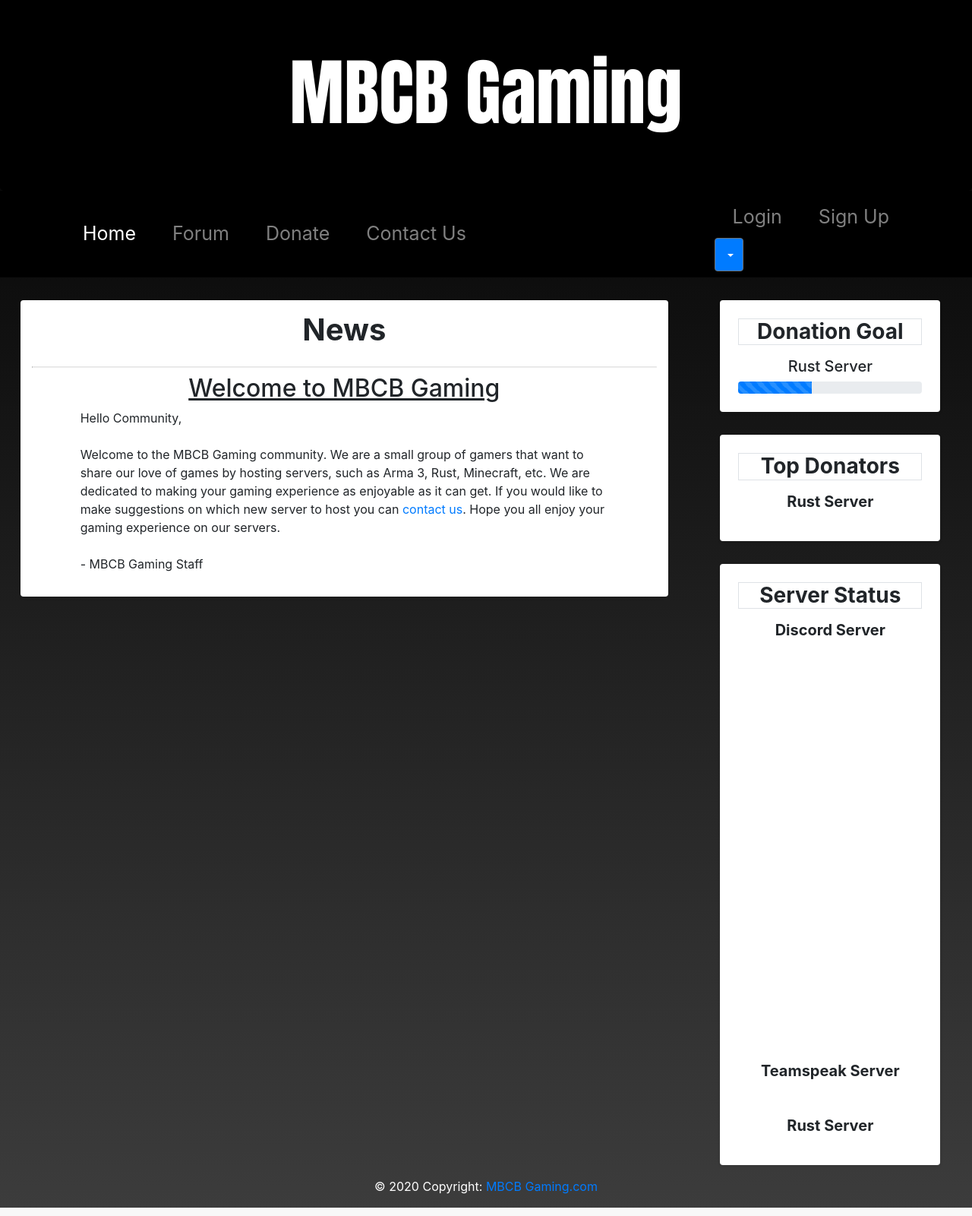
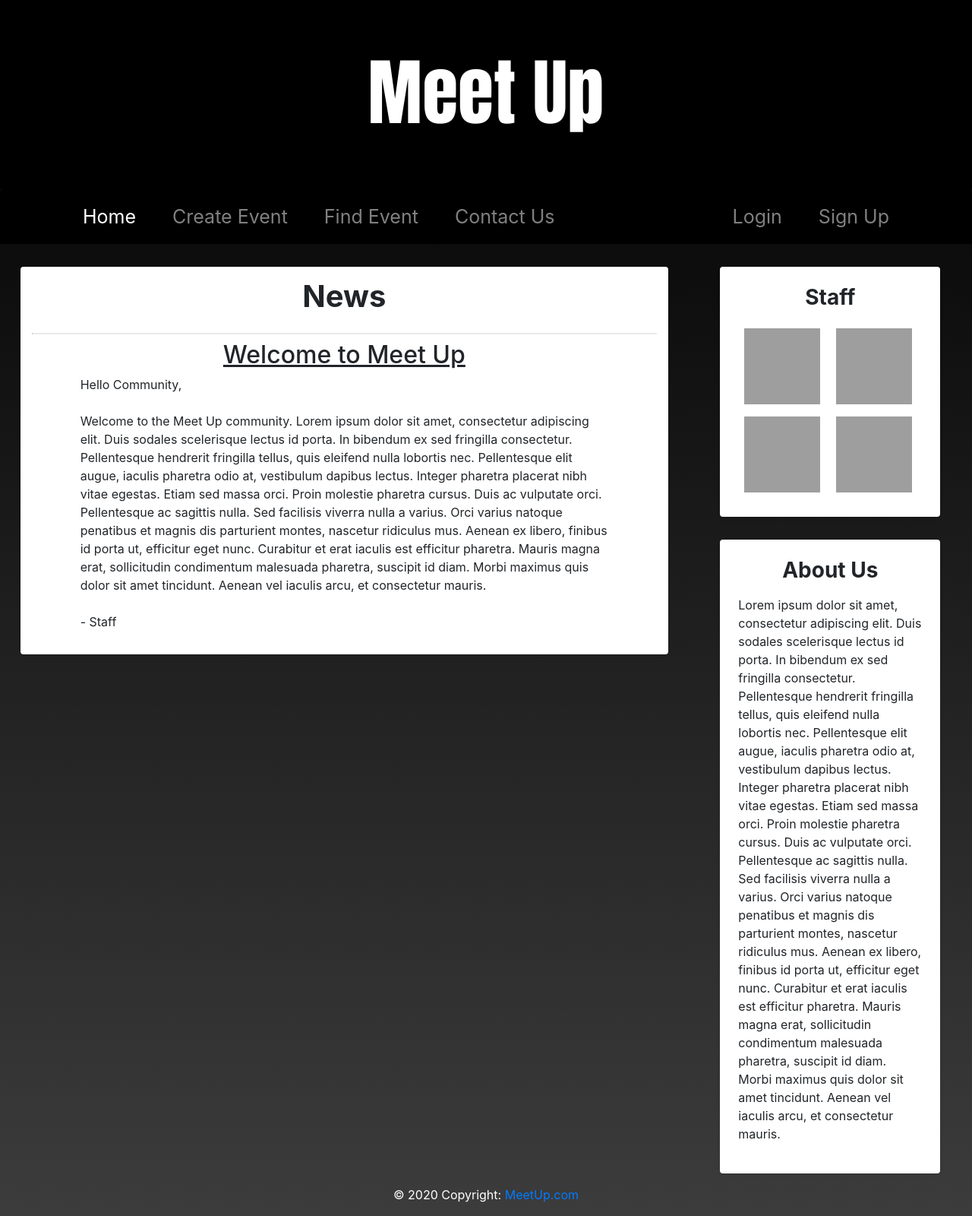
Before and after one commit to Ktmi/CEN5011-Project, a Django app: page / in a window 1280 px wide. Shown: the whole page at 76% size. Run offline with Django 3.2, Linux system fonts and the light colour scheme; some libraries are stand-ins or nearby versions; grey boxes are pictures that could not be loaded.

Commit message:
* Added pages with limited content (contact, create_event, find_event, home, navbar)

```diff
--- a/mysite/mysite/urls.py
+++ b/mysite/mysite/urls.py
@@ -16,9 +16,12 @@
 from django.contrib import admin
 from django.urls import path
 
-from pages.views import home_view
+from pages.views import home_view,create_event_view,find_event_view,contact_view
 
 urlpatterns = [
     path('', home_view, name='home'),
+    path('create_event/', create_event_view, name='create_event'),
+    path('find_event/', find_event_view, name='find_event'),
+    path('contact/', contact_view, name='contact'),
     path('admin/', admin.site.urls),
 ]
--- a/mysite/pages/views.py
+++ b/mysite/pages/views.py
@@ -3,4 +3,25 @@
 
 # Create your views here.
 def home_view(request, *args, **kwargs):
-    return render(request, "index.html", {})
+    home_context = {
+        "nav": "home"
+    }
+    return render(request, "home.html", home_context)
+
+def find_event_view(request, *args, **kwargs):
+    find_event_context = {
+        "nav" : "find_event"
+    }
+    return render(request, "find_event.html", find_event_context)
+
+def create_event_view(request, *args, **kwargs):
+    create_event_context = {
+        "nav" : "create_event"
+    }
+    return render(request, "create_event.html", create_event_context)
+
+def contact_view(request, *args, **kwargs):
+    contact_context = {
+        "nav" : "contact"
+    }
+    return render(request, "contact.html", contact_context)
--- /dev/null
+++ b/mysite/templates/home.html
@@ -0,0 +1,76 @@
+{% extends "index.html" %}
+{% block title %}
+<title>Home</title>
+{% endblock %}
+
+{% block main_content %}
+
+ <div class="row mx-auto">
+        <div class="col-sm-8 shadow-sm mb-4 mx-auto bg-white rounded h-100" style="padding: 15px; margin-top: 30px;">
+            <h1 class="text-center font-weight-bold mb-4">News</h1>
+            <div class="">
+                <hr class="mt10 mb10"/>
+                <div>
+                    <h2 class="text-center" style="text"><u>Welcome to Meet Up</u></h2>
+                    <p class="mx-3 px-5">Hello Community,<br><br>
+                    Welcome to the Meet Up community. Lorem ipsum dolor sit amet, consectetur adipiscing elit.
+                        Duis sodales scelerisque lectus id porta. In bibendum ex sed fringilla consectetur.
+                        Pellentesque hendrerit fringilla tellus, quis eleifend nulla lobortis nec.
+                        Pellentesque elit augue, iaculis pharetra odio at, vestibulum dapibus lectus.
+                        Integer pharetra placerat nibh vitae egestas. Etiam sed massa orci. Proin molestie pharetra
+                        cursus. Duis ac vulputate orci. Pellentesque ac sagittis nulla. Sed facilisis viverra nulla a
+                        varius. Orci varius natoque penatibus et magnis dis parturient montes, nascetur ridiculus mus.
+                        Aenean ex libero, finibus id porta ut, efficitur eget nunc. Curabitur et erat iaculis est
+                        efficitur pharetra. Mauris magna erat, sollicitudin condimentum malesuada pharetra, suscipit
+                        id diam. Morbi maximus quis dolor sit amet tincidunt. Aenean vel iaculis arcu, et consectetur
+                        mauris.
+                    <br><br>- Staff</p>
+
+                </div>
+
+            </div>
+
+        </div>
+
+        <!-- Right Column-->
+        <div class="col-sm-3 mx-auto">
+            <div>
+
+                <!-- Staff -->
+                <div class="col shadow-sm p-4 mb-4 bg-white rounded mb-auto" style="padding: 15px; margin-top: 30px;">
+                    <h3 class="mb-3 text-center font-weight-bold">Staff</h3>
+                    <img src="https://cdn.onlinewebfonts.com/svg/img_24787.png" class="m-2" width="100" height="100" alt="Test 1">
+                    <img src="https://cdn.onlinewebfonts.com/svg/img_24787.png" class="m-2" width="100" height="100" alt="Test 2">
+                    <img src="https://cdn.onlinewebfonts.com/svg/img_24787.png" class="m-2" width="100" height="100" alt="Test 3">
+                    <img src="https://cdn.onlinewebfonts.com/svg/img_24787.png" class="m-2" width="100" height="100" alt="Test 4">
+
+
+                    </div>
+                </div>
+                <!-- /Staff -->
+
+                <!-- About Us -->
+                <div class="col shadow-sm p-4 mb-4 bg-white rounded mb-auto" style="padding: 15px; margin-top: 30px;">
+                    <h3 class="mb-3 text-center font-weight-bold">About Us</h3>
+                    <p>Lorem ipsum dolor sit amet, consectetur adipiscing elit.
+                        Duis sodales scelerisque lectus id porta. In bibendum ex sed fringilla consectetur.
+                        Pellentesque hendrerit fringilla tellus, quis eleifend nulla lobortis nec.
+                        Pellentesque elit augue, iaculis pharetra odio at, vestibulum dapibus lectus.
+                        Integer pharetra placerat nibh vitae egestas. Etiam sed massa orci. Proin molestie pharetra
+                        cursus. Duis ac vulputate orci. Pellentesque ac sagittis nulla. Sed facilisis viverra nulla a
+                        varius. Orci varius natoque penatibus et magnis dis parturient montes, nascetur ridiculus mus.
+                        Aenean ex libero, finibus id porta ut, efficitur eget nunc. Curabitur et erat iaculis est
+                        efficitur pharetra. Mauris magna erat, sollicitudin condimentum malesuada pharetra, suscipit
+                        id diam. Morbi maximus quis dolor sit amet tincidunt. Aenean vel iaculis arcu, et consectetur
+                        mauris.</p>
+                    <div class="justify-center">
+                        <ul class="justify-center">
+
+                        </ul>
+                    </div>
+                </div>
+        <!-- /Right Column-->
+    </div>
+
+
+{% endblock %}
--- a/mysite/templates/index.html
+++ b/mysite/templates/index.html
@@ -2,13 +2,13 @@
 <!doctype html>
 <html lang="en">
 <head>
-    <title>Home</title>
-     <!-- Required meta tags -->
+    {% block title %}{% endblock %}
+
+    <!-- Bootstrap CSS -->
     <meta charset="utf-8">
     <meta name="viewport" content="width=device-width, initial-scale=1, shrink-to-fit=no">
-
-    <!-- Bootstrap CSS -->
-    <link rel="stylesheet" type="text/css" href="{% static 'css/bootstrap.css' %}">
+    <link rel="stylesheet" href="https://stackpath.bootstrapcdn.com/bootstrap/4.5.0/css/bootstrap.min.css" integrity="sha384-9aIt2nRpC12Uk9gS9baDl411NQApFmC26EwAOH8WgZl5MYYxFfc+NcPb1dKGj7Sk" crossorigin="anonymous">
+    <!-- <link href="{% static 'css/bootstrap.css' %}" rel="stylesheet" type="text/css">-->
     <!--<link rel="stylesheet" href="stylesheet.css"> -->
     <style>
 
@@ -42,146 +42,23 @@
 <body class="bg">
 <!-- Header -->
 <div class="jumbotron text-center mb-0 bg-black impact">
-    <h1 class="display-1 text-white" style="font-family:"Impact"">MBCB Gaming</h1>
+    <h1 class="display-1 text-white" style="font-family:"Impact"">Meet Up</h1>
 </div style="font-size: 25px">
 <!-- /Header -->
 
-<!-- Navbar -->
-<nav class="navbar navbar-expand-md navbar-fixed-top navbar-dark bg-black main-nav" style="font-size: 25px">
-    <div class="container my-auto" style="margin-top:30px">
-        <ul class="nav navbar-nav ">
-            <li class="nav-item mx-3">
-                <a class="nav-link active" href="index.php">Home</a>
-            </li>
-            <li class="nav-item mx-3">
-                <a class="nav-link" href="forum.php">Forum</a>
-            </li>
-            <li class="nav-item mx-3">
-                <a class="nav-link" href="donate.html">Donate</a>
-            </li>
-            <li class="nav-item mx-3">
-                <a class="nav-link" href="contact.html">Contact Us</a>
-            </li>
-        </ul>
-
-        <!-- Login and Signup VS Member -->
-        <div class="float-right">
-                <div>
-                    <ul class="nav navbar-nav">
-                        <li class="nav-item mx-3">
-                            <a class="nav-link" href="login.php">Login</a>
-                        </li>
-                        <li class="nav-item mx-3">
-                            <a class="nav-link" href="register.php">Sign Up</a>
-                        </li>
-                    </ul>
-                </div>
-
-
-            <div class="">
-                <div class="dropdown">
-                  <button type="button" class="btn btn-secondary dropdown-toggle bg-primary" data-toggle="dropdown">
-                    <a style="color:white;font-size: 20px;"></a>
-                  </button>
-                  <div class="dropdown-menu">
-                    <a class="dropdown-item text-danger" href="log_out.php">Logout</a>
-                    <a class="dropdown-item" href="resetpassword.php">Reset Password</a>
-                    <a class="dropdown-item" href="#">Profile</a>
-                  </div>
-                </div>
-            </div>
-        </div>
-        <!-- /Login and Signup VS Member -->
-
-    </div>
-</nav>
-<!-- /Navbar -->
+{% include "navbar.html" %}
 
 <div>
     <!-- Main content -->
-    <div class="row mx-auto">
-        <div class="col-sm-8 shadow-sm mb-4 mx-auto bg-white rounded h-100" style="padding: 15px; margin-top: 30px;">
-            <h1 class="text-center font-weight-bold mb-4">News</h1>
-            <div class="">
-                <hr class="mt10 mb10"/>
-                <div>
-                    <h2 class="text-center" style="text"><u>Welcome to MBCB Gaming</u></h2>
-                    <p class="mx-3 px-5">Hello Community,<br><br>
-                    Welcome to the MBCB Gaming community.  We are a small group of gamers that want to share our love of games by hosting servers, such as Arma 3, Rust, Minecraft, etc.  We are dedicated to making your gaming experience as enjoyable as it can get.  If you would like to make suggestions on which new server to host you can <a href="contact_us.php">contact us</a>.  Hope you all enjoy your gaming experience on our servers.
-                    <br><br>- MBCB Gaming Staff</p>
+    {% block main_content %}
 
-                </div>
-
-            </div>
-
-        </div>
-
-        <!-- Right Column-->
-        <div class="col-sm-3 mx-auto">
-            <div>
-
-                <!-- Server Donation Goals -->
-                <div class="col shadow-sm p-4 mb-4 bg-white rounded mb-auto" style="padding: 15px; margin-top: 30px;">
-                    <h3 class="border mb-3 text-center font-weight-bold">Donation Goal</h3>
-                    <h5 style="text-align: center">Rust Server</h5>
-                    <div class="progress">
-                        <div class="progress-bar progress-bar-striped progress-bar-animated" style="width:40%"><?php include('donation_')?></div>
-                    </div>
-                </div>
-                <!-- /Server Donation Goals -->
-
-                <!-- Top Donators -->
-                <div class="col shadow-sm p-4 mb-4 bg-white rounded mb-auto" style="padding: 15px; margin-top: 30px;">
-                    <h3 class="border mb-3 text-center font-weight-bold">Top Donators</h3>
-                    <h5 class="text-center font-weight-bold">Rust Server</h5>
-                    <div class="justify-center">
-                        <ul class="justify-center">
-
-                        </ul>
-                    </div>
-                </div>
-                <!-- /Top Donators -->
-
-                <!-- Server Status -->
-                <div class="col shadow-sm p-4 mb-4 bg-white rounded mb-auto" style="padding: 15px; margin-top: 30px;">
-                    <h3 class="border mb-3 text-center font-weight-bold">Server Status</h3>
-
-                    <!-- Discord Widget -->
-                    <h5 class="text-center font-weight-bold mb-2">Discord Server</h5>
-
-                    <div class="embed-responsive embed-responsive-16by9 mb-5" style="height: 500px">
-                    </div>
-                    <!-- Discord Widget -->
-
-                    <!-- Teamspeak Widget _-->
-                    <h5 class="text-center font-weight-bold mb-2">Teamspeak Server</h5>
-
-                    <div class="mb-5">
-
-                    </div>
-                    <!-- Teamspeak Widget _-->
-
-                    <!-- /Server Status -->
-                    <h5 class="text-center font-weight-bold mb-2">Rust Server</h5>
-                    <div class="row h-100 justify-content-center align-items-center mb-2">
-
-                    </div>
-                    <!-- /Server Status -->
-
-                </div>
-
-
-
-            </div>
-        </div>
-        <!-- /Right Column-->
-    </div>
+    {% endblock %}
     <!-- /Main content -->
 </div>
 
 <!-- Copyright -->
   <div class="footer-copyright text-center py-3 text-white">© 2020 Copyright:
-    <a href="http://localhost/"> MBCB Gaming.com</a>
+    <a href="http://localhost/"> MeetUp.com</a>
   </div>
 <!-- /Copyright -->
 
--- /dev/null
+++ b/mysite/templates/navbar.html
@@ -0,0 +1,55 @@
+
+<!-- Navbar -->
+<nav class="navbar navbar-expand-md navbar-fixed-top navbar-dark bg-black main-nav" style="font-size: 25px">
+    <div class="container my-auto" style="margin-top:30px">
+        <ul class="nav navbar-nav ">
+            <li class="nav-item mx-3">
+                <a class="nav-link {% if nav == "home" %}active{% endif %}" href="http://127.0.0.1:8000/">Home</a>
+            </li>
+            <li class="nav-item mx-3">
+                <a class="nav-link {% if nav == "create_event" %}active{% endif %}" href="http://127.0.0.1:8000/create_event/">Create Event</a>
+            </li>
+            <li class="nav-item mx-3">
+                <a class="nav-link {% if nav == "find_event" %}active{% endif %}" href="http://127.0.0.1:8000/find_event/">Find Event</a>
+            </li>
+            <li class="nav-item mx-3">
+                <a class="nav-link {% if nav == "contact" %}active{% endif %}" href="http://127.0.0.1:8000/contact/">Contact Us</a>
+            </li>
+        </ul>
+
+        <!-- Login and Signup VS Member -->
+
+        <div class="float-right">
+                <div>
+                    <ul class="nav navbar-nav">
+                        <li class="nav-item mx-3">
+                            <a class="nav-link" href="login.php">Login</a>
+                        </li>
+                        <li class="nav-item mx-3">
+                            <a class="nav-link" href="register.php">Sign Up</a>
+                        </li>
+                    </ul>
+                </div>
+
+
+
+        {% if is_logged_in == 1 %}
+            <div class="">
+                <div class="dropdown">
+                  <button type="button" class="btn btn-secondary dropdown-toggle bg-primary" data-toggle="dropdown">
+                    <a style="color:white;font-size: 20px;"></a>
+                  </button>
+                  <div class="dropdown-menu">
+                    <a class="dropdown-item text-danger" href="log_out.php">Logout</a>
+                    <a class="dropdown-item" href="resetpassword.php">Reset Password</a>
+                    <a class="dropdown-item" href="#">Profile</a>
+                  </div>
+                </div>
+            </div>
+        </div>
+        {% endif %}
+        <!-- /Login and Signup VS Member -->
+
+    </div>
+</nav>
+<!-- /Navbar -->
```
Also changed, not shown: mysite/templates/contact.html (added, +43 -0 lines), mysite/templates/create_event.html (added, +7 -0 lines), mysite/templates/find_event.html (added, +7 -0 lines).
